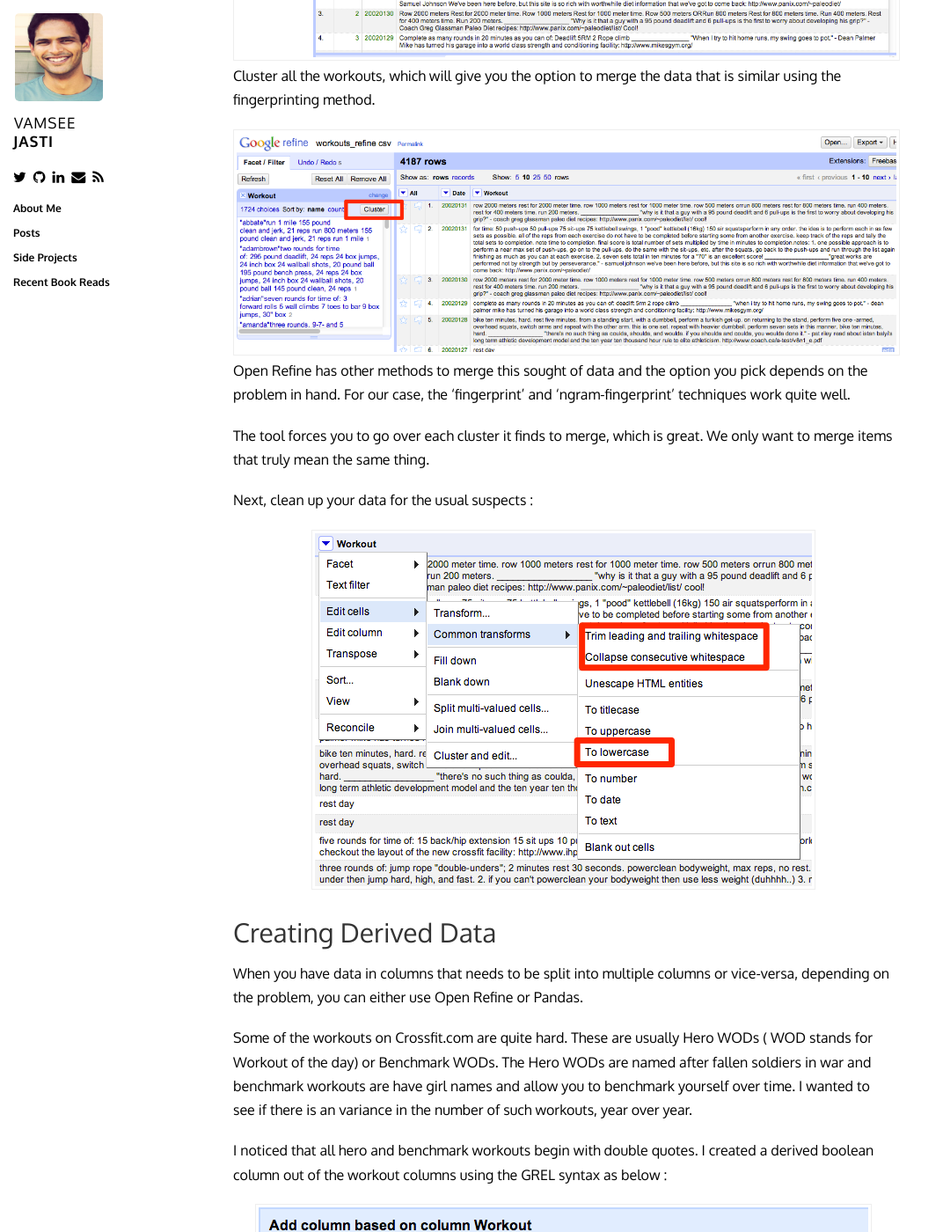
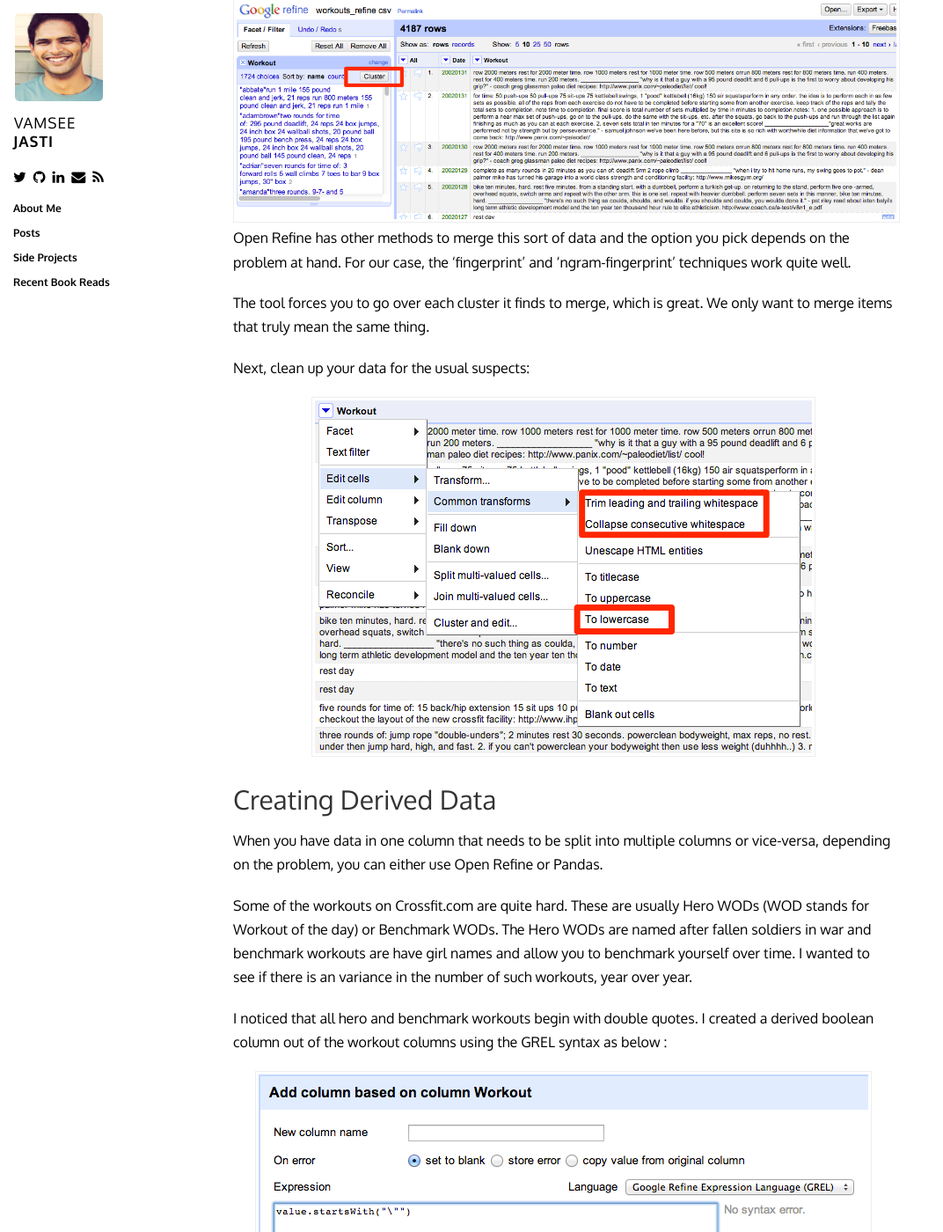
Before and after one commit to jasti/jasti.github.io, a Jekyll site: the page built from _posts/2014-06-07-analysis.markdown, in a window 1280 px wide and 1400 px high, scrolled down 3257 px. Shown: the whole window at 88% size, without its empty margins (0-1072 px from the left). Built offline with Jekyll 4.4.1, drawn with Linux system fonts in a browser that asks for light colours; nearby versions of some CDN libraries; Markdown is read by kramdown in place of the engine named in the settings; comment, search, counter and statistics services are not loaded; some of the changed text lies outside the part shown.

Commit message:
crossfit.com analysis post

```diff
--- a/_posts/2014-06-07-analysis.markdown
+++ b/_posts/2014-06-07-analysis.markdown
@@ -3,12 +3,6 @@
 title: Data Analysis Of Crossfit.com Workouts
 category: posts
 ---
-
-I love exploring data. Nothing explains it more than this quote.
-
-<blockquote>
-	“Fall in love with some activity, and do it! Nobody ever figures out what life is all about, and it doesn't matter. Explore the world. Nearly everything is really interesting if you go into it deeply enough. Work as hard and as much as you want to on the things you like to do the best. - <b>Richard Feynman</b>
-</blockquote><br>
 
 Exploring data without knowing what you are looking for allows you to find results that you didn't know existed. Below is a chart from business school 101. The top right quandrant is seldom explored by companies that are not established as data-driven companies.
 
@@ -29,7 +23,7 @@
 <h2>Picking your tools</h2>
 The data science / analytics space is in such flux that there are no tools that are clear winners yet. 'R' used to be the go-to data analysis environment. Although there are plenty of packages available for R, Python is flexible across platforms, has a great ecosystem, many applications and a huge selection of libraries.
 
-For this analysis, we'll use the following tools :
+For this analysis, we'll use the following tools:
 
 1. Python
 2. Pandas
@@ -70,23 +64,23 @@
 
 <center><img src="/images/blog/analysis/03-open-refine-import.png"/></center>
 
-Cluster all the workouts, which will give you the option to merge the data that is similar using the fingerprinting method.
+Cluster all the workouts, which will give you the option to merge the similar data using the fingerprinting method.
 
 <center><img src="/images/blog/analysis/04-cluster.png"/></center>
 
-Open Refine has other methods to merge this sought of data and the option you pick depends on the problem in hand. For our case, the 'fingerprint' and 'ngram-fingerprint' techniques work quite well.
+Open Refine has other methods to merge this sort of data and the option you pick depends on the problem at hand. For our case, the 'fingerprint' and 'ngram-fingerprint' techniques work quite well.
 
 The tool forces you to go over each cluster it finds to merge, which is great. We only want to merge items that truly mean the same thing.
 
-Next, clean up your data for the usual suspects :
+Next, clean up your data for the usual suspects:
 
 <center><img src="/images/blog/analysis/05-common-transformations.png"/></center>
 
 <h2>Creating Derived Data</h2>
 
-When you have data in columns that needs to be split into multiple columns or vice-versa, depending on the problem, you can either use Open Refine or Pandas.
+When you have data in one column that needs to be split into multiple columns or vice-versa, depending on the problem, you can either use Open Refine or Pandas.
 
-Some of the workouts on Crossfit.com are  quite hard. These are usually Hero WODs ( WOD stands for Workout of the day) or Benchmark WODs. The Hero WODs are named after fallen soldiers in war and benchmark workouts are have girl names and allow you to benchmark yourself over time. I wanted to see if there is an variance in the number of such workouts, year over year.
+Some of the workouts on Crossfit.com are  quite hard. These are usually Hero WODs (WOD stands for Workout of the day) or Benchmark WODs. The Hero WODs are named after fallen soldiers in war and benchmark workouts are have girl names and allow you to benchmark yourself over time. I wanted to see if there is an variance in the number of such workouts, year over year.
 
 I noticed that all hero and benchmark workouts begin with double quotes. I created a derived boolean column out of the workout columns using the GREL syntax as below :
 
@@ -108,14 +102,14 @@
 
 <h2> Perform Sanity Checks </h2>
 
-When dealing with unstructured data, like data scrapped from the web, it's important to perform basic sanity checks. Especially with time series data, you want to make sure you have data for all time buckets. Let's 'Group By' year to get the workout counts :
+When dealing with unstructured data, like data scrapped from the web, it's important to perform basic sanity checks. Especially with time series data, you want to make sure you have data for all time buckets. Let's 'Group By' year to get the workout counts:
 
 <center><img src="/images/blog/analysis/10-groupBy.png"/></center>
 
 Let's create a simple histogram with year buckets to ensure we have all the data points.
 
 <center><img src="/images/blog/analysis/11-histogram.png"/></center>
-As you can see, we have missing data for the years 2002, 2003, 2004, 2006 - so let's get rid of that data from our dataframe.
+As you can see, we have fewer workouts for the years 2003, 2004, 2006 - so let's get rid of that data from our dataframe.
 
 <center><img src="/images/blog/analysis/12-filter.png"/></center>
 
@@ -123,23 +117,23 @@
 
 <h2>Analyzing your Data </h2>
 
-Here is where the real fun begins. You have clean data and all the columns you need. Let's ask some interesting questions :
+Here is where the real fun begins. You have clean data and all the columns you need. Let's ask some interesting questions:
 
 
 <h3> Has there been an increase or decrease in the number of 'hard' workouts? </h3>
 
 <center><img src="/images/blog/analysis/13-hero.png"/></center>
 
-The direct answer to the question is neither. There was a peak in 2008 and ever since, the number has started to go down. Except for last year.
+The direct answer to the question is neither. There was a peak in 2008 and ever since, the number trended down until 2011 and then picked up again in 2012.
 
 The workouts shown in 2002 are outliers. They just happened to be workouts that started with double quotes. Ignoring that, we can tell that the Hero workouts / Benchmark workouts first started to appear in 2005 in our data. Going back and looking at the years of data we ignored (because of incomplete data), the first Hero WOD was posted on the 15th of July on 2004.
 
-Correlating this data with the number of fallen soldiers (below) in the Iraq war, you notice a laggard correlation between the two data sets. Especially the data between 2007 and 2009.
+Comparing this data with the number of fallen soldiers (below) in the Iraq war, you notice a laggard correlation between the two data sets. Especially the data between 2007 and 2009.
 
 <center><img src="/images/blog/analysis/14-iraq.png"/></center>
 <i> Source : Wikipedia </i>
 
-This could very well be a case where we are looking too closely for an answer and there might be no relation at all. If you force data to correlate, you will most probably be able to do it - but it'll be wrong. This concept translates nicely to the concept of overfitting a model in machine learning but let's dive into that another day.
+This could very well be a case where we are looking too closely for an answer and there might be no relation at all. If you force data to find relations, you will most probably be able to do it - but it'll be wrong. This concept translates nicely to the concept of overfitting a model in machine learning but let's dive into that another day.
 
 <h3> With Crossfit's popularity, have there been fewer rest days programmed every year? </h3>
 We can solve this problem for the occurrence of the keyword 'Rest Days' in the workout column. We can bucket these occurrences by year and see a trend over time.
@@ -162,7 +156,7 @@
 
 <center><img src="/images/blog/analysis/18-cardio-bar.png"/></center>
 
-There are a couple of neat observations we can make from this bar chart :
+There are a couple of neat observations we can make from this bar chart:
 
 1. Year 2002 was when rowing was first becoming popular and clearly the excitement is apparent in the workouts as well.
 2. Swimming was never part of the workouts until the year 2011.
@@ -177,7 +171,13 @@
 There are a lot of unknown unknowns out there and exploratory data analysis allows you to make them known knowns.
 Don’t be afraid to explore them!
 
+
+I love exploring data. Nothing explains it more than this quote.
+
+<blockquote>
+	“Fall in love with some activity, and do it! Nobody ever figures out what life is all about, and it doesn't matter. Explore the world. Nearly everything is really interesting if you go into it deeply enough. Work as hard and as much as you want to on the things you like to do the best. - <b>Richard Feynman</b>
+</blockquote><br>
+
 As always, you can find the code and the IPython Notebook on Github <a href ="https://github.com/jasti/CrossfitAnalyser">here</a>.
 
-
 ---
```
Also changed, not shown: other parts of _posts/2014-06-07-analysis.markdown (+3 -3 lines).
